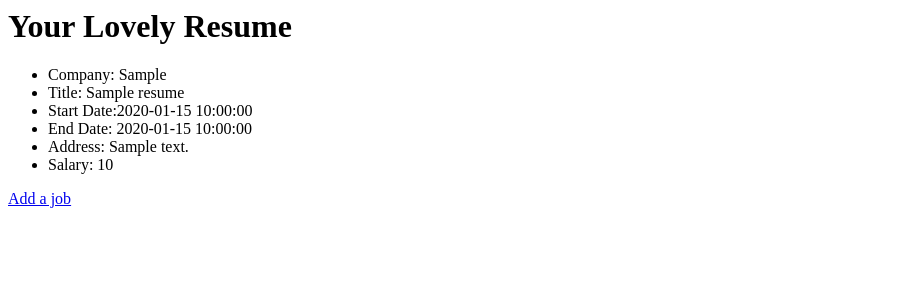
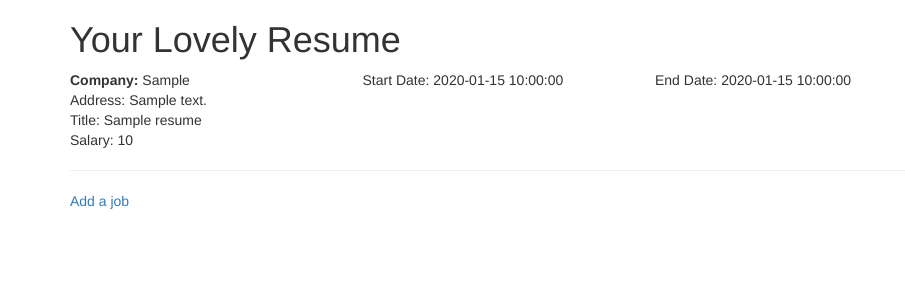
Before and after one commit to ashlinaronin/resume, a PHP site: template views/resume.html.twig in a window 1280 px wide. Shown: the top 300 px of the page, without its empty margins (0-905 px from the left). Run offline with PHP 8.4, Linux system fonts and the light colour scheme; the template is opened without the code that fills it: most values are stand-ins (such as "Sample title", 1, 10 or a date in 2020); some libraries are stand-ins or nearby versions.

Commit message:
Adjust formatting of resume display

```diff
--- a/views/resume.html.twig
+++ b/views/resume.html.twig
@@ -1,25 +1,42 @@
 <html>
     <head>
+        <link rel='stylesheet' href='https://maxcdn.bootstrapcdn.com/bootstrap/3.2.0/css/bootstrap.min.css'>
         <title>Resume</title>
     </head>
     <body>
+        <div class='container'>
             <h1>Your Lovely Resume</h1>
             {% if resume is not empty %}
-            <ul>
+
+
                     {% for job in resume %}
-                    <li>Company: {{ job.getCompany }}</li>
-                    <li>Title: {{ job.getTitle }}</li>
-                    <li>Start Date:{{ job.getStartDate }}</li>
-                    <li>End Date: {{ job.getEndDate }}</li>
-                    <li>Address: {{ job.getAddress }}</li>
-                    <li>Salary: {{ job.getSalary }}</li>
+                        <div class='row'>
+                            <div class='col-md-3'><strong>Company:</strong> {{ job.getCompany }}</div>
+                            <div class='col-md-3'>Start Date: {{ job.getStartDate }}</div>
+                            <div class='col-md-3'>End Date: {{ job.getEndDate }}</div>
+                        </div>
+                        <div class='row'>
+                            <div class='col-md-3'>Address: {{ job.getAddress }}</div>
+                        </div>
+                        <div class='row'>
+                            <div class='col-md-3'>Title: {{ job.getTitle }}</div>
+                        </div>
+                        <div class='row'>
+                            <div class='col-md-3'>Salary: {{ job.getSalary }}</div>
+                        </div>
+                        <div class='row'>
+                            <div class='col-md-9'>
+                                <p></p>
+                                <hr>
+                            </div>
+                        </div>
                     {% endfor %}
-            </ul>
+
             {% else %}
                 <p> No jobs entered </p>
             {% endif %}
 
             <p><a href="/create_job">Add a job</a></p>
-
+    </div>
     </body>
 </html>
```
Lines whose indentation alone changed are shown as unchanged.
